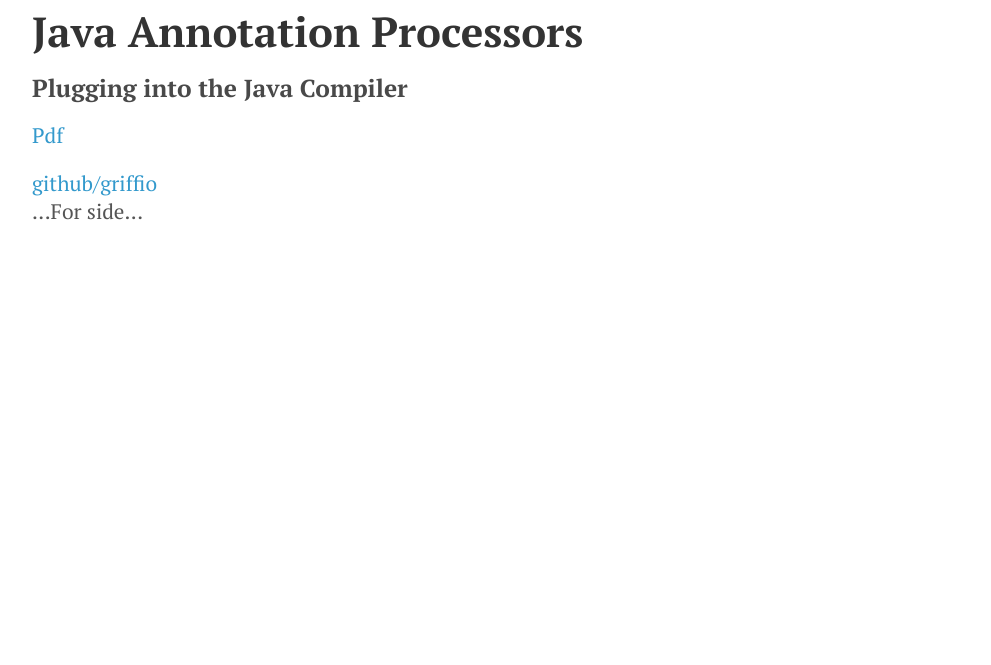
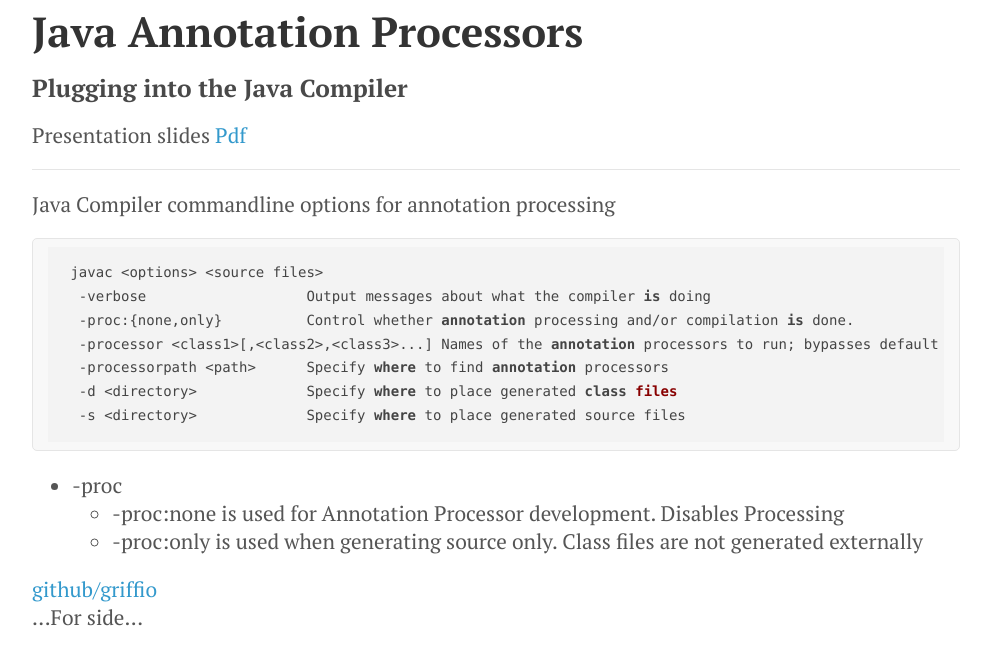
Before and after one commit to griffio/griffio.github.io, a Jekyll site: the page built from _posts/2015-01-21-Java-annotation-processors.md, in a window 1280 px wide. Shown: the top 665 px of the page, without its empty margins (144-1135 px from the left). Built offline with Jekyll 4.4.1, drawn with Linux system fonts in a browser that asks for light colours; nearby versions of some CDN libraries.

Commit message:
Update 2015-01-21-Java-annotation-processors.md

````diff
--- a/_posts/2015-01-21-Java-annotation-processors.md
+++ b/_posts/2015-01-21-Java-annotation-processors.md
@@ -12,4 +12,22 @@ summary: Java Annotation Processors
 
 ### Plugging into the Java Compiler
 
-[Pdf](https://oracleus.activeevents.com/2014/connect/fileDownload/session/14BBC4CA8DD69CBF9BA12D7B6601C106/CON4265_McManus-Plugging-into-the-Java-Compiler.pdf)
+Presentation slides [Pdf](https://oracleus.activeevents.com/2014/connect/fileDownload/session/14BBC4CA8DD69CBF9BA12D7B6601C106/CON4265_McManus-Plugging-into-the-Java-Compiler.pdf)
+
+---
+
+Java Compiler commandline options for annotation processing
+
+```bash
+ javac <options> <source files>
+  -verbose                   Output messages about what the compiler is doing
+  -proc:{none,only}          Control whether annotation processing and/or compilation is done.
+  -processor <class1>[,<class2>,<class3>...] Names of the annotation processors to run; bypasses default discovery process
+  -processorpath <path>      Specify where to find annotation processors
+  -d <directory>             Specify where to place generated class files
+  -s <directory>             Specify where to place generated source files
+```
+
+ * -proc
+   * -proc:none is used for Annotation Processor development. Disables Processing
+   * -proc:only is used when generating source only. Class files are not generated externally
````
